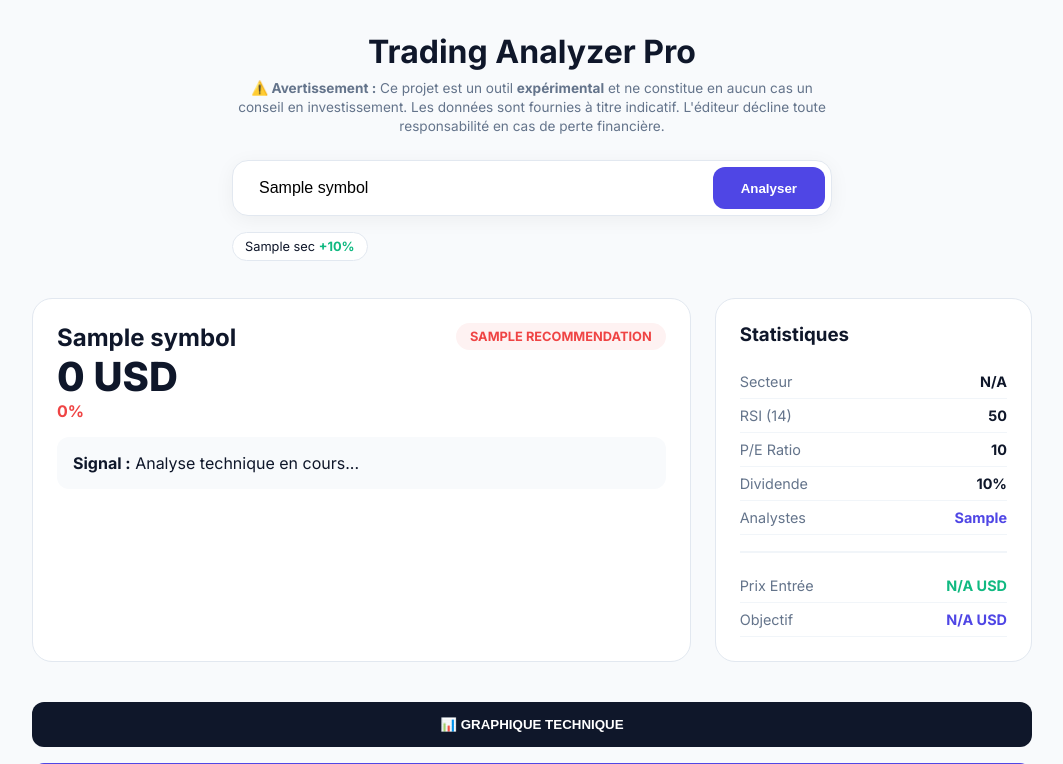
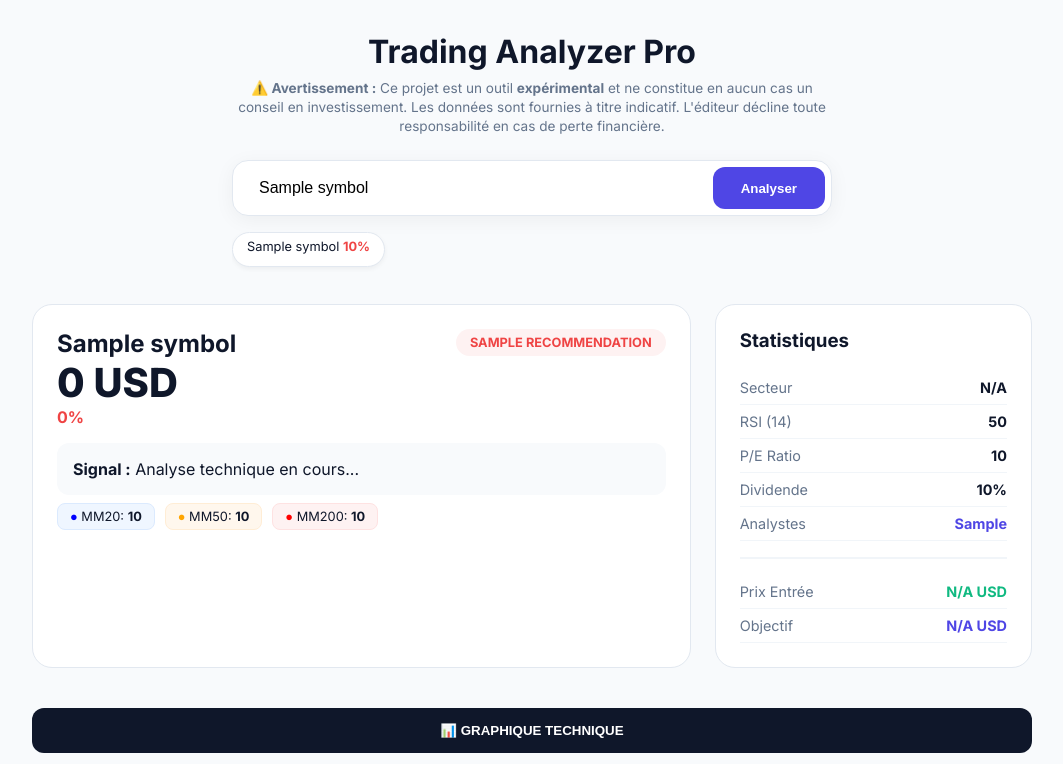
Before and after one commit to admin5004/trade-analyser-bourse, a Flask app: template templates/index.html in a window 1280 px wide. Shown: the top 764 px of the page, without its empty margins (108-1171 px from the left). Run offline with Flask 3, Linux system fonts and the light colour scheme; the template is opened without the code that fills it: most values are stand-ins (such as "Sample title", 1, 10 or a date in 2020).

Commit message:
UI: Déplacement des MM sous le signal et correction du bandeau secteurs

```diff
--- a/templates/index.html
+++ b/templates/index.html
@@ -43,15 +43,17 @@
             </form>
             <div id="autocomplete-results" style="position:absolute; width:100%; background:white; z-index:100; border-radius:12px; box-shadow:0 10px 30px rgba(0,0,0,0.1); display:none;"></div>
 
-            {% if top_sectors %}
-            <div style="margin-top: 1rem; display: flex; gap: 8px; overflow-x: auto; padding-bottom: 5px;">
-                {% for sec in top_sectors %}
-                <div style="background: white; border: 1px solid var(--border); padding: 6px 12px; border-radius: 99px; font-size: 0.8rem; white-space: nowrap;">
-                    {{ sec.name }} <span style="color: var(--success); font-weight: 700;">+{{ sec.change|default(0)|round(2) }}%</span>
-                </div>
-                {% endfor %}
+            <div style="margin-top: 1rem; display: flex; gap: 8px; overflow-x: auto; padding-bottom: 5px; min-height: 35px;">
+                {% if top_sectors %}
+                    {% for sec in top_sectors %}
+                    <div style="background: white; border: 1px solid var(--border); padding: 6px 14px; border-radius: 99px; font-size: 0.8rem; white-space: nowrap; box-shadow: 0 2px 5px rgba(0,0,0,0.05);">
+                        {{ sec.symbol if sec.symbol else sec.name }} <span style="color: {% if sec.change|default(0) >= 0 %}var(--success){% else %}var(--danger){% endif %}; font-weight: 700;">{{ "+" if sec.change|default(0) > 0 }}{{ sec.change|default(0)|round(2) }}%</span>
+                    </div>
+                    {% endfor %}
+                {% else %}
+                    <div style="color: #64748b; font-size: 0.75rem; padding: 5px;">Chargement des tendances sectorielles...</div>
+                {% endif %}
             </div>
-            {% endif %}
         </div>
 
         <div class="dashboard-grid">
@@ -86,7 +88,20 @@
                     </div>
                     {% endif %}
                 </div>
-                <p style="background: #f8fafc; padding: 1rem; border-radius: 12px; margin-top: 1rem;"><strong>Signal :</strong> {{ reason|default('Analyse technique en cours...') }}</p>
+                <p style="background: #f8fafc; padding: 1rem; border-radius: 12px; margin-top: 1rem; margin-bottom: 0.5rem;"><strong>Signal :</strong> {{ reason|default('Analyse technique en cours...') }}</p>
+
+                <!-- Moyennes Mobiles déplacées ici -->
+                <div style="display: flex; gap: 10px; margin-bottom: 1rem; flex-wrap: wrap;">
+                    <div style="background: #eff6ff; border: 1px solid #dbeafe; padding: 5px 12px; border-radius: 8px; font-size: 0.8rem;">
+                        <span style="color: blue; font-weight: 800;">●</span> MM20: <strong>{{ mm20|round(2) if mm20 else 'N/A' }}</strong>
+                    </div>
+                    <div style="background: #fff7ed; border: 1px solid #ffedd5; padding: 5px 12px; border-radius: 8px; font-size: 0.8rem;">
+                        <span style="color: orange; font-weight: 800;">●</span> MM50: <strong>{{ mm50|round(2) if mm50 else 'N/A' }}</strong>
+                    </div>
+                    <div style="background: #fef2f2; border: 1px solid #fee2e2; padding: 5px 12px; border-radius: 8px; font-size: 0.8rem;">
+                        <span style="color: red; font-weight: 800;">●</span> MM200: <strong>{{ mm200|round(2) if mm200 else 'N/A' }}</strong>
+                    </div>
+                </div>
             </div>
 
             <div class="card col-4">
```
